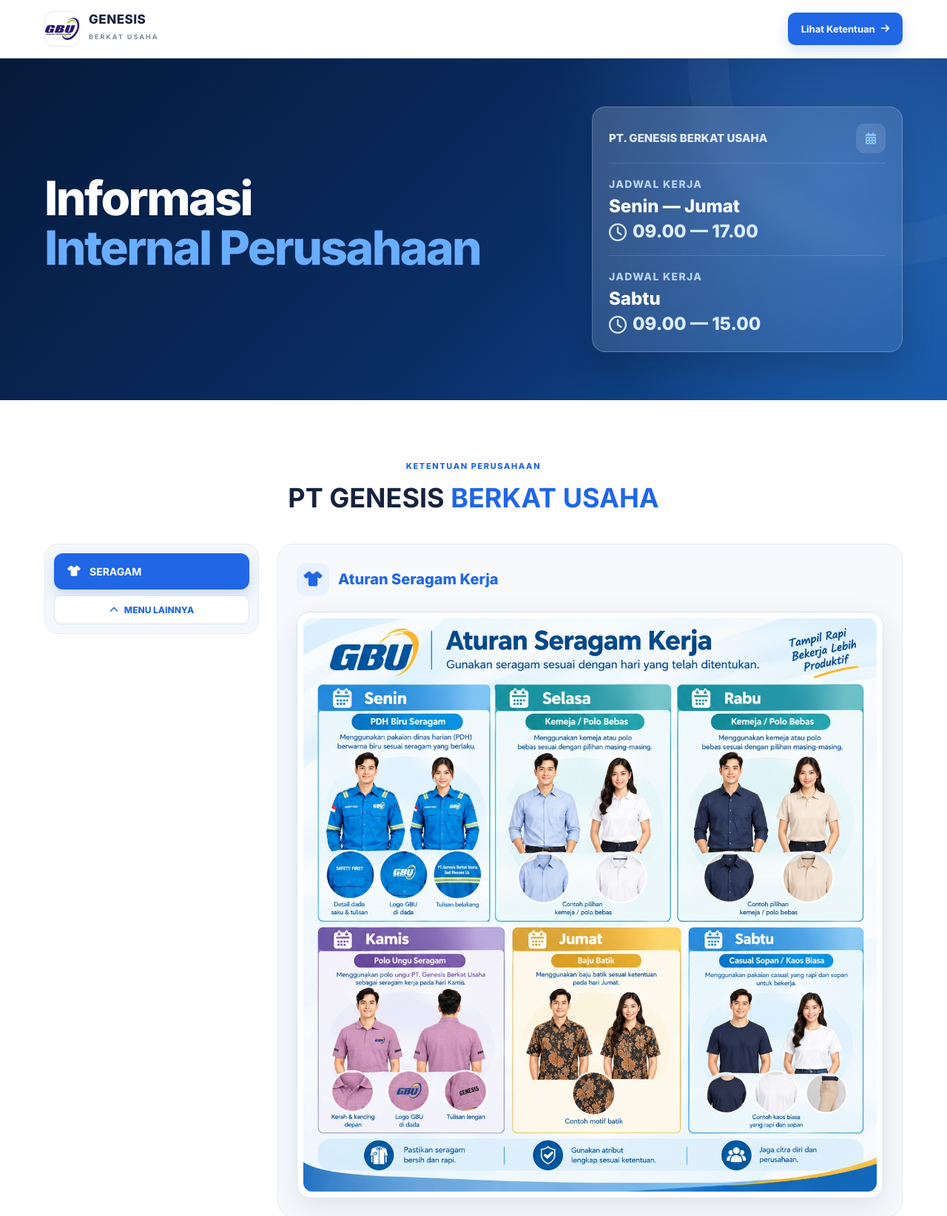
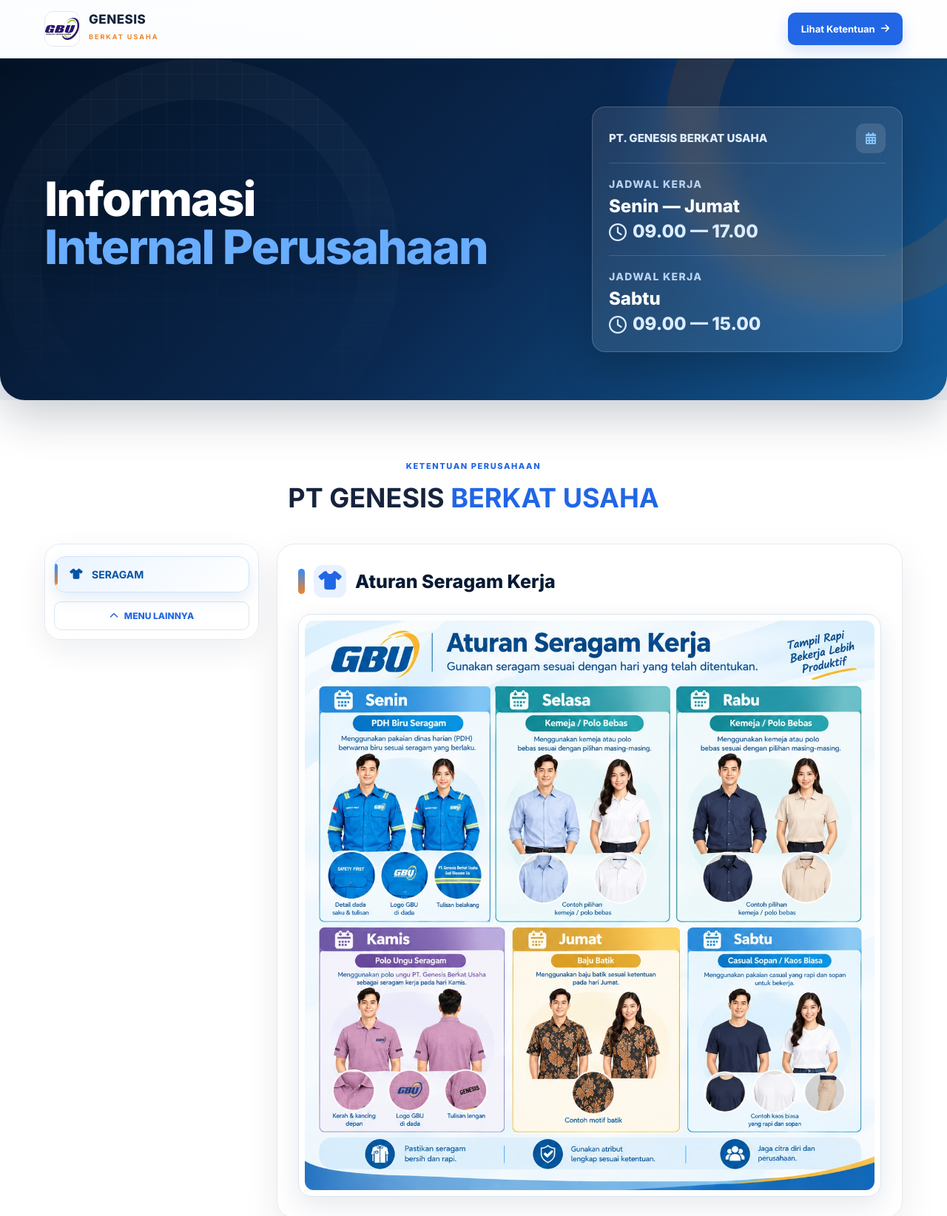
Before and after one commit to darelldarjii/web, a website: page index.html in a window 1280 px wide. Shown: the top 1644 px of the page at 74% size. Drawn offline with Linux system fonts and the light colour scheme.

Commit message:
Update index.html

```diff
--- a/index.html
+++ b/index.html
@@ -1165,6 +1165,33 @@
         }
 
     </style>
+<style>
+/* ===== MODERN GBU REDESIGN ===== */
+:root{--navy:#071a33;--navy2:#0d2d55;--blue:#1769aa;--blue2:#2d8cff;--orange:#f58220;--orange2:#ff9b45;--bg:#f3f6fa;--text:#17233d;--muted:#718096;--card:#fff;--line:#e4eaf2;}
+*{box-sizing:border-box} body{background:radial-gradient(circle at 10% 0%,rgba(45,140,255,.08),transparent 28%),var(--bg);color:var(--text)}
+.header{background:rgba(255,255,255,.88)!important;border-bottom:1px solid rgba(7,26,51,.08)!important;box-shadow:0 8px 30px rgba(7,26,51,.06)!important}
+.header-inner{min-height:76px!important}.brand{font-weight:900!important;letter-spacing:.8px!important}.brand span{color:var(--orange)!important}
+.hero{position:relative!important;overflow:hidden!important;background:linear-gradient(135deg,#041225 0%,#0a2850 52%,#135c99 100%)!important;border-radius:0 0 34px 34px!important;box-shadow:0 22px 60px rgba(7,26,51,.22)!important}
+.hero:before{content:"";position:absolute;inset:0;background:linear-gradient(rgba(255,255,255,.035) 1px,transparent 1px),linear-gradient(90deg,rgba(255,255,255,.035) 1px,transparent 1px);background-size:34px 34px;mask-image:linear-gradient(to bottom,#000,transparent);pointer-events:none}
+.hero:after{content:"";position:absolute;width:360px;height:360px;right:-120px;top:-160px;border:70px solid rgba(245,130,32,.12);border-radius:50%;box-shadow:0 0 100px rgba(45,140,255,.2);pointer-events:none}
+.hero-content{position:relative;z-index:2}.hero-text h1{font-size:clamp(38px,5vw,68px)!important;line-height:1.02!important;letter-spacing:-2px!important;text-shadow:0 10px 30px rgba(0,0,0,.22)}
+.hero-text p{max-width:650px!important;color:rgba(255,255,255,.76)!important;font-size:17px!important}.hero-card{background:rgba(255,255,255,.1)!important;border:1px solid rgba(255,255,255,.18)!important;backdrop-filter:blur(18px)!important;box-shadow:0 25px 60px rgba(0,0,0,.2)!important}
+main{position:relative}.section-title{font-weight:900!important;letter-spacing:-.7px}.section-subtitle{color:var(--muted)!important}
+.uniform-layout{gap:24px!important;align-items:start!important}.day-selector{background:rgba(255,255,255,.78)!important;border:1px solid var(--line)!important;border-radius:22px!important;padding:12px!important;box-shadow:0 14px 40px rgba(7,26,51,.07)!important;position:sticky!important;top:94px!important}
+.day-button{position:relative!important;border:1px solid transparent!important;border-radius:15px!important;margin:4px 0!important;padding:15px 15px 15px 18px!important;background:transparent!important;color:#44536b!important;font-weight:800!important;text-align:left!important;transition:.25s ease!important;overflow:hidden}
+.day-button:before{content:"";position:absolute;left:0;top:9px;bottom:9px;width:4px;border-radius:0 5px 5px 0;background:transparent;transition:.25s}
+.day-button:hover{background:#f2f7fd!important;color:var(--blue)!important;transform:translateX(3px)}
+.day-button.active{background:linear-gradient(135deg,#eaf4ff,#fff)!important;color:#0754a6!important;border-color:#cfe4fa!important;box-shadow:0 8px 22px rgba(23,105,170,.12)!important}
+.day-button.active:before{background:linear-gradient(var(--blue2),var(--orange))}
+.uniform-detail{background:rgba(255,255,255,.86)!important;border:1px solid var(--line)!important;border-radius:24px!important;padding:28px!important;box-shadow:0 18px 50px rgba(7,26,51,.08)!important;min-height:420px}
+.uniform-info{animation:fadeUp .35s ease}.document-title{display:flex;align-items:center;gap:12px;font-size:25px!important;font-weight:900!important;color:var(--navy)!important}.document-title:before{content:"";width:9px;height:34px;border-radius:8px;background:linear-gradient(var(--blue2),var(--orange));display:inline-block}
+img{transition:transform .35s ease,box-shadow .35s ease}.uniform-detail img:hover{transform:scale(1.018);box-shadow:0 20px 45px rgba(7,26,51,.18)!important}
+.slider-container{border:1px solid var(--line)!important;border-radius:22px!important;box-shadow:0 14px 35px rgba(7,26,51,.08)!important;background:#fff!important}.slider-viewport{border-radius:17px!important;background:linear-gradient(135deg,#eef3f8,#fff)!important}.slider-button{background:linear-gradient(135deg,var(--blue),#0d4d88)!important;box-shadow:0 10px 25px rgba(23,105,170,.25)!important;border:3px solid #fff!important}.slider-button:hover{background:linear-gradient(135deg,var(--orange),#e96d0d)!important;transform:scale(1.08)!important}.slider-counter{font-weight:800!important;color:var(--navy)!important}.slider-dot.active{background:var(--orange)!important;transform:scale(1.25)}
+footer{background:linear-gradient(135deg,#061528,#0b315b)!important;position:relative;overflow:hidden}footer:before{content:"GBU";position:absolute;right:4%;bottom:-50px;font-size:180px;font-weight:900;color:rgba(255,255,255,.025);pointer-events:none}
+@keyframes fadeUp{from{opacity:0;transform:translateY(12px)}to{opacity:1;transform:translateY(0)}}
+@media(max-width:900px){.uniform-layout{grid-template-columns:1fr!important}.day-selector{position:relative!important;top:auto!important}.hero{border-radius:0 0 24px 24px!important}.uniform-detail{padding:20px!important}}
+@media(max-width:600px){.hero-text h1{font-size:40px!important}.hero-content{gap:24px!important}.day-button{padding:13px!important}.uniform-detail{border-radius:18px!important}.document-title{font-size:21px!important}}
+</style>
 </head>
 
 
```
